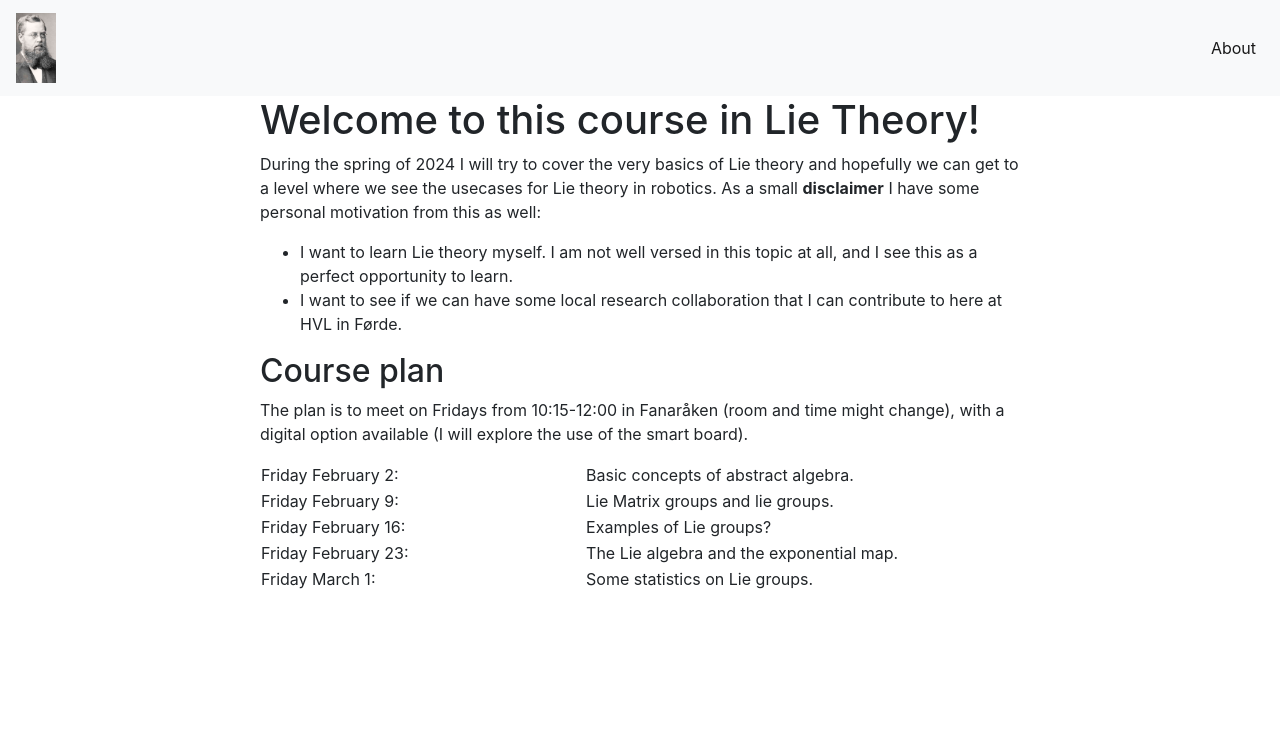
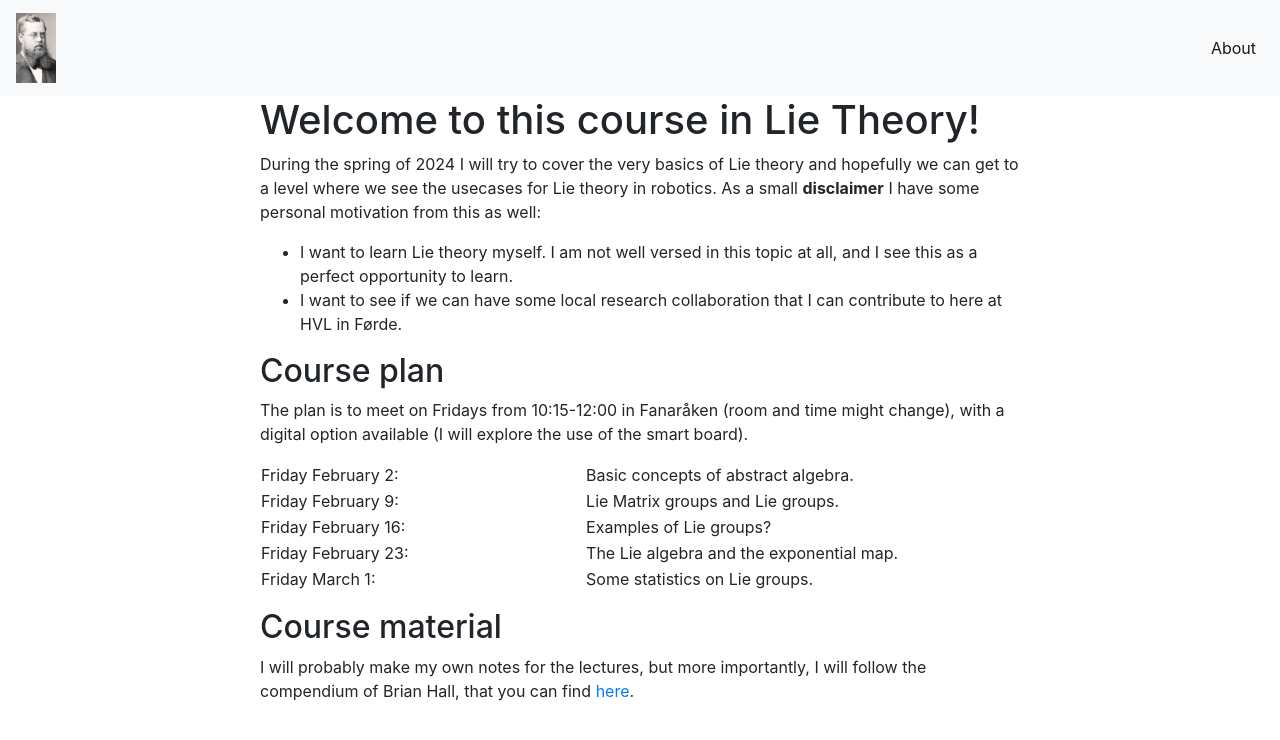
Before and after one commit to EStorvik/lie_theory, a Jekyll site: the page built from index.html, in a window 1280 px wide. Shown: the top 740 px of the page. Built offline with Jekyll 4.4.1, drawn with Linux system fonts in a browser that asks for light colours.

Commit message:
Added info on course material.

```diff
--- a/index.html
+++ b/index.html
@@ -30,7 +30,7 @@ title: Lie Theory Spring 2024
         </tr>
         <tr>
             <td>Friday February 9:</td>
-            <td>Lie Matrix groups and lie groups.</td>
+            <td>Lie Matrix groups and Lie groups.</td>
         </tr>
         <tr>
             <td>Friday February 16:</td>
@@ -44,4 +44,9 @@ title: Lie Theory Spring 2024
             <td>Some statistics on Lie groups.</td>
     </table>
     </p>
+    <h2>Course material</h2>
+    <p>
+        I will probably make my own notes for the lectures, but more importantly, I will follow the compendium of Brian
+        Hall, that you can find <a href="https://arxiv.org/abs/math-ph/0005032">here</a>.
+    </p>
 </div>
```
